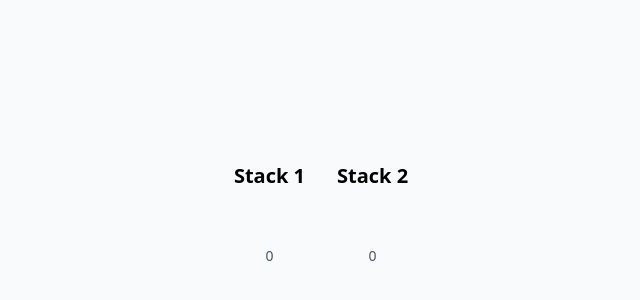
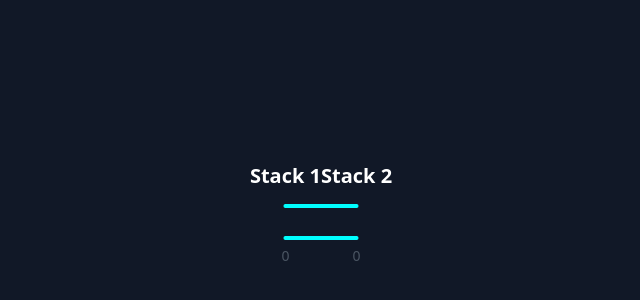
Before and after one commit to dkinsell/stack-comparator, a React (Vite) app: page / in a window 1280 px wide. Shown: the part 186-486 px from the top of the page, without its empty margins (319-959 px from the left). Built offline with nearby package versions, Linux system fonts and the light colour scheme.

Commit message:
implements basic comparator logic

```diff
--- a/src/App.tsx
+++ b/src/App.tsx
@@ -1,10 +1,34 @@
+import { useRef, useState } from "react";
 import BlockStack from "./components/BlockStack";
+import Comparator from "./components/Comparator";
 
 const App = () => {
+  const [stack1, setStack1] = useState<number>(0);
+  const [stack2, setStack2] = useState<number>(0);
+
+  const stack1Ref = useRef<HTMLDivElement>(null);
+  const stack2Ref = useRef<HTMLDivElement>(null);
+
   return (
-    <div className="flex justify-center items-center h-screen bg-gray-50 space-x-8">
-      <BlockStack label="Stack 1" />
-      <BlockStack label="Stack 2" />
+    <div className="relative flex justify-center items-center h-screen bg-gray-900 text-white">
+      <BlockStack
+        label="Stack 1"
+        blocks={stack1}
+        setBlocks={setStack1}
+        stackRef={stack1Ref}
+      />
+      <Comparator
+        height1={stack1}
+        height2={stack2}
+        stack1Ref={stack1Ref}
+        stack2Ref={stack2Ref}
+      />
+      <BlockStack
+        label="Stack 2"
+        blocks={stack2}
+        setBlocks={setStack2}
+        stackRef={stack2Ref}
+      />
     </div>
   );
 };
--- a/src/components/BlockStack.tsx
+++ b/src/components/BlockStack.tsx
@@ -1,27 +1,27 @@
-import { useState } from "react";
+import React from "react";
 
 interface BlockStackProps {
   label: string;
+  blocks: number;
+  setBlocks: React.Dispatch<React.SetStateAction<number>>;
+  stackRef: React.RefObject<HTMLDivElement>;
 }
 
-const BlockStack = ({ label }: BlockStackProps) => {
-  const [blocks, setBlocks] = useState<number>(0);
-
+const BlockStack = ({
+  label,
+  blocks,
+  setBlocks,
+  stackRef,
+}: BlockStackProps) => {
   const handleAddBlock = () => {
     if (blocks < 10) {
       setBlocks((prev) => prev + 1);
     }
   };
 
-  const handleDragStart = (
-    e: React.DragEvent<HTMLDivElement>,
-    index: number
-  ) => {
+  const handleDragStart = (e: React.DragEvent<HTMLDivElement>) => {
     e.dataTransfer.effectAllowed = "move";
-    e.dataTransfer.setData("text/plain", `${index}`);
-  };
-
-  const handleDragEnd = () => {
+    e.dataTransfer.setData("text/plain", "block");
     setBlocks((prev) => Math.max(prev - 1, 0));
   };
 
@@ -29,11 +29,15 @@ const BlockStack = ({ label }: BlockStackProps) => {
     <div className="flex flex-col items-center">
       <div className="text-xl font-bold mb-4">{label}</div>
       <div
+        ref={stackRef}
         onClick={handleAddBlock}
         className={`flex flex-col-reverse gap-y-1 ${
           blocks >= 10 ? "cursor-not-allowed" : "cursor-pointer"
         }`}
-        style={{ width: "2rem", paddingTop: blocks === 0 ? "2rem" : "0" }}
+        style={{
+          width: "2rem",
+          paddingTop: blocks === 0 ? "2rem" : "0",
+        }}
       >
         {Array(blocks)
           .fill(null)
@@ -42,8 +46,7 @@ const BlockStack = ({ label }: BlockStackProps) => {
               key={index}
               className="bg-blue-500 w-full h-8 rounded-md shadow-md"
               draggable={true}
-              onDragStart={(e) => handleDragStart(e, index)}
-              onDragEnd={handleDragEnd}
+              onDragStart={handleDragStart}
               style={{
                 userSelect: "none",
                 touchAction: "none",
--- /dev/null
+++ b/src/components/Comparator.tsx
@@ -0,0 +1,79 @@
+import { useEffect, useState } from "react";
+
+interface ComparatorProps {
+  height1: number;
+  height2: number;
+  stack1Ref: React.RefObject<HTMLDivElement>;
+  stack2Ref: React.RefObject<HTMLDivElement>;
+}
+
+const Comparator = ({
+  height1,
+  height2,
+  stack1Ref,
+  stack2Ref,
+}: ComparatorProps) => {
+  const [positions, setPositions] = useState<{
+    x1: number;
+    y1_top: number;
+    y1_bottom: number;
+    x2: number;
+    y2_top: number;
+    y2_bottom: number;
+  }>({
+    x1: 0,
+    y1_top: 0,
+    y1_bottom: 0,
+    x2: 0,
+    y2_top: 0,
+    y2_bottom: 0,
+  });
+
+  useEffect(() => {
+    if (stack1Ref.current && stack2Ref.current) {
+      const stack1Rect = stack1Ref.current.getBoundingClientRect();
+      const stack2Rect = stack2Ref.current.getBoundingClientRect();
+
+      const offsetX = stack1Rect.width / 2;
+
+      setPositions({
+        x1: stack1Rect.left + offsetX,
+        y1_top: stack1Rect.top,
+        y1_bottom: stack1Rect.bottom,
+        x2: stack2Rect.left + offsetX,
+        y2_top: stack2Rect.top,
+        y2_bottom: stack2Rect.bottom,
+      });
+    }
+  }, [height1, height2, stack1Ref, stack2Ref]);
+
+  return (
+    <svg
+      className="absolute w-full h-full pointer-events-none"
+      style={{ top: 0, left: 0 }}
+    >
+      {/* Line connecting top of Stack 1 to top of Stack 2 */}
+      <line
+        x1={positions.x1}
+        y1={positions.y1_top}
+        x2={positions.x2}
+        y2={positions.y2_top}
+        stroke="cyan"
+        strokeWidth="4"
+        strokeLinecap="round"
+      />
+      {/* Line connecting bottom of Stack 1 to bottom of Stack 2 */}
+      <line
+        x1={positions.x1}
+        y1={positions.y1_bottom}
+        x2={positions.x2}
+        y2={positions.y2_bottom}
+        stroke="cyan"
+        strokeWidth="4"
+        strokeLinecap="round"
+      />
+    </svg>
+  );
+};
+
+export default Comparator;
```
